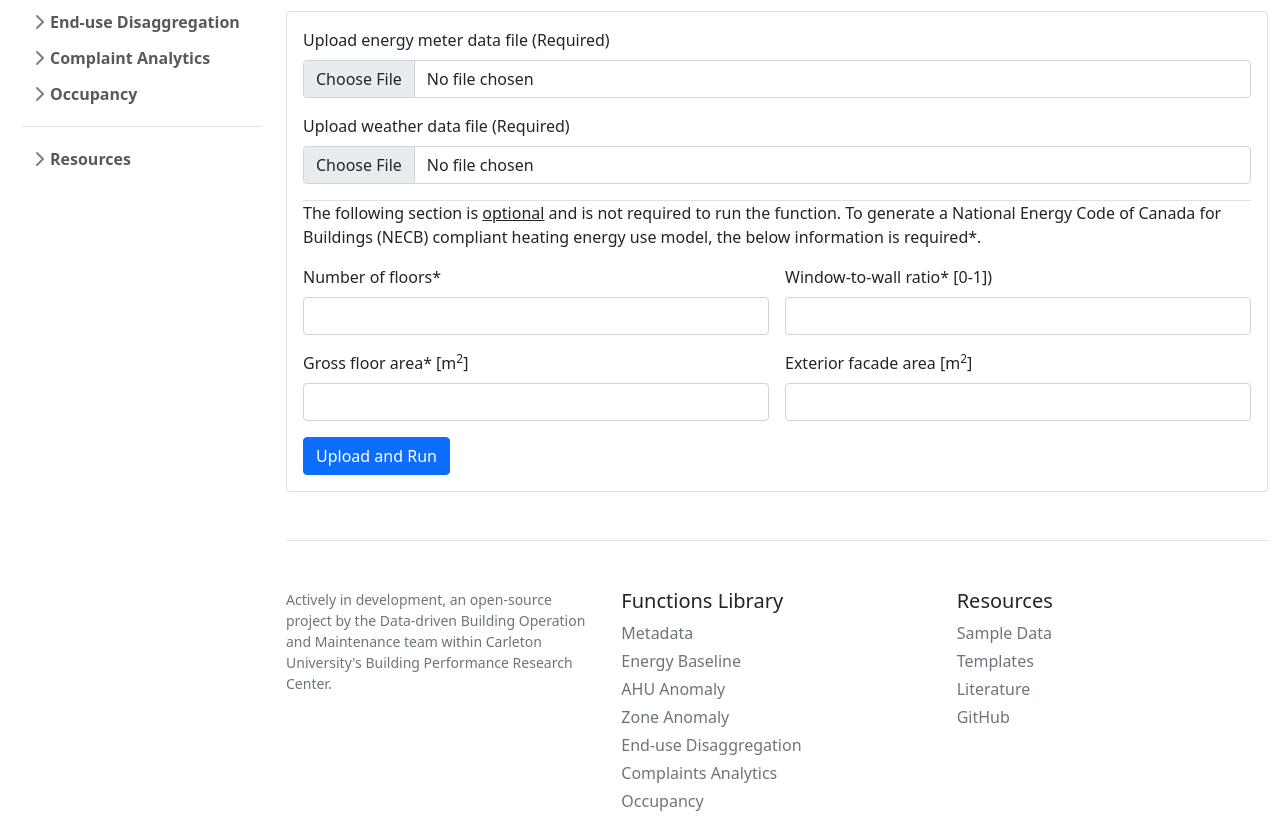
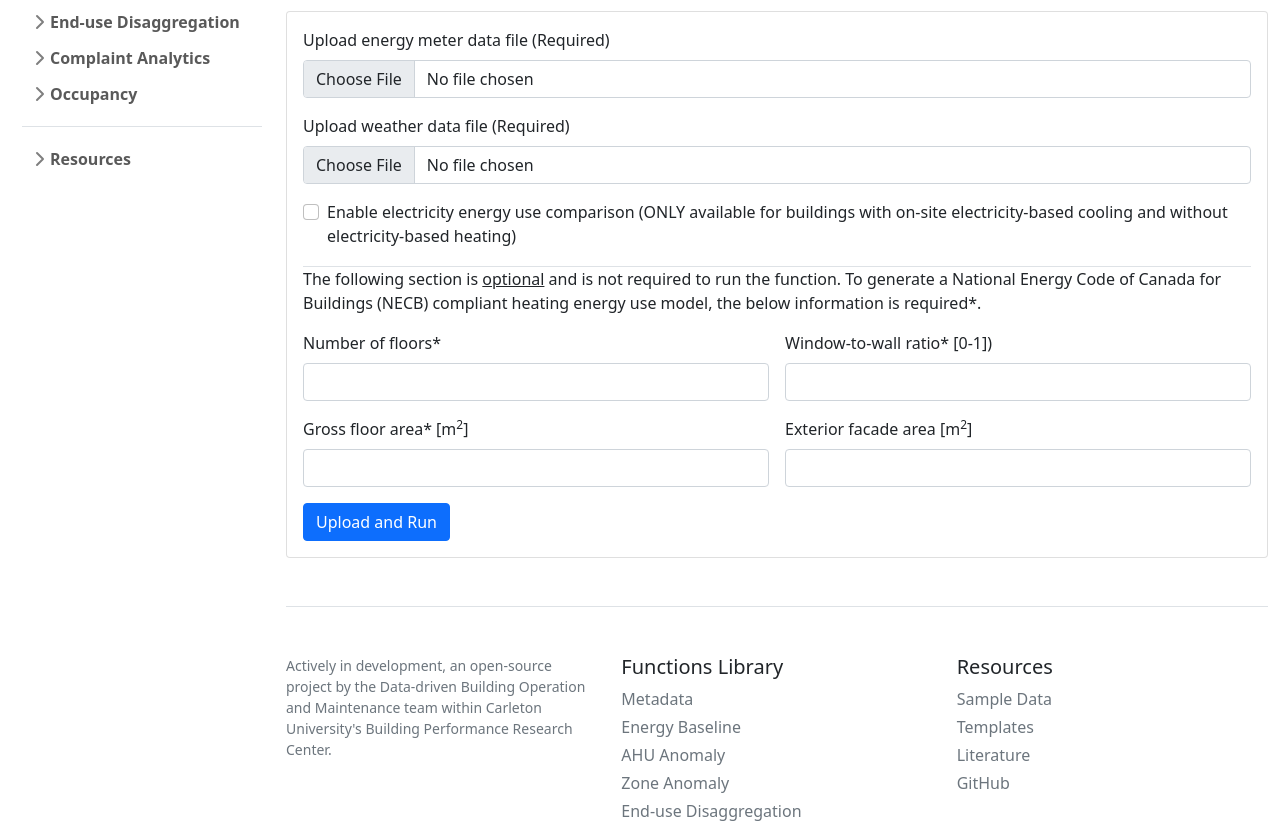
Before and after one commit to Carleton-DBOM-Research-Group/Building_energy_management_toolkit, a Flask app: page /functions/energyBaseline/upload in a window 1280 px wide. Shown: the part 427-1248 px from the top of the page. Run offline with Flask 2, Linux system fonts and the light colour scheme; some libraries are stand-ins or nearby versions.

Commit message:
Added checkbox to indicate if building meets criteria to perform electricity use comparison

```diff
--- a/templates/functions_energyBaseline_upload.html
+++ b/templates/functions_energyBaseline_upload.html
@@ -201,6 +201,16 @@
             <label for="formFile" class="form-label">Upload weather data file (Required)</label>
             <input class="form-control" type="file" name="weather_file[]" id="formFile" accept=".csv" required>
           </div>
+          <div class="row g-3">
+            <div class="col-md-12">
+              <div class="form-check">
+                <input class="form-check-input" type="checkbox" name="is_elec_clg" value="" id="flexCheckDefault">
+                <label class="form-check-label" for="flexCheckDefault">
+                Enable electricity energy use comparison (ONLY available for buildings with on-site electricity-based cooling and without electricity-based heating)
+                </label>
+              </div>
+            </div>
+          </div>
           <div class="border-top my-3">The following section is <u>optional</u> and is not required to run the function. To generate a National Energy Code of Canada for Buildings
             (NECB) compliant heating energy use model, the below information is required*.</div>
           <div class="mb-3">
```
